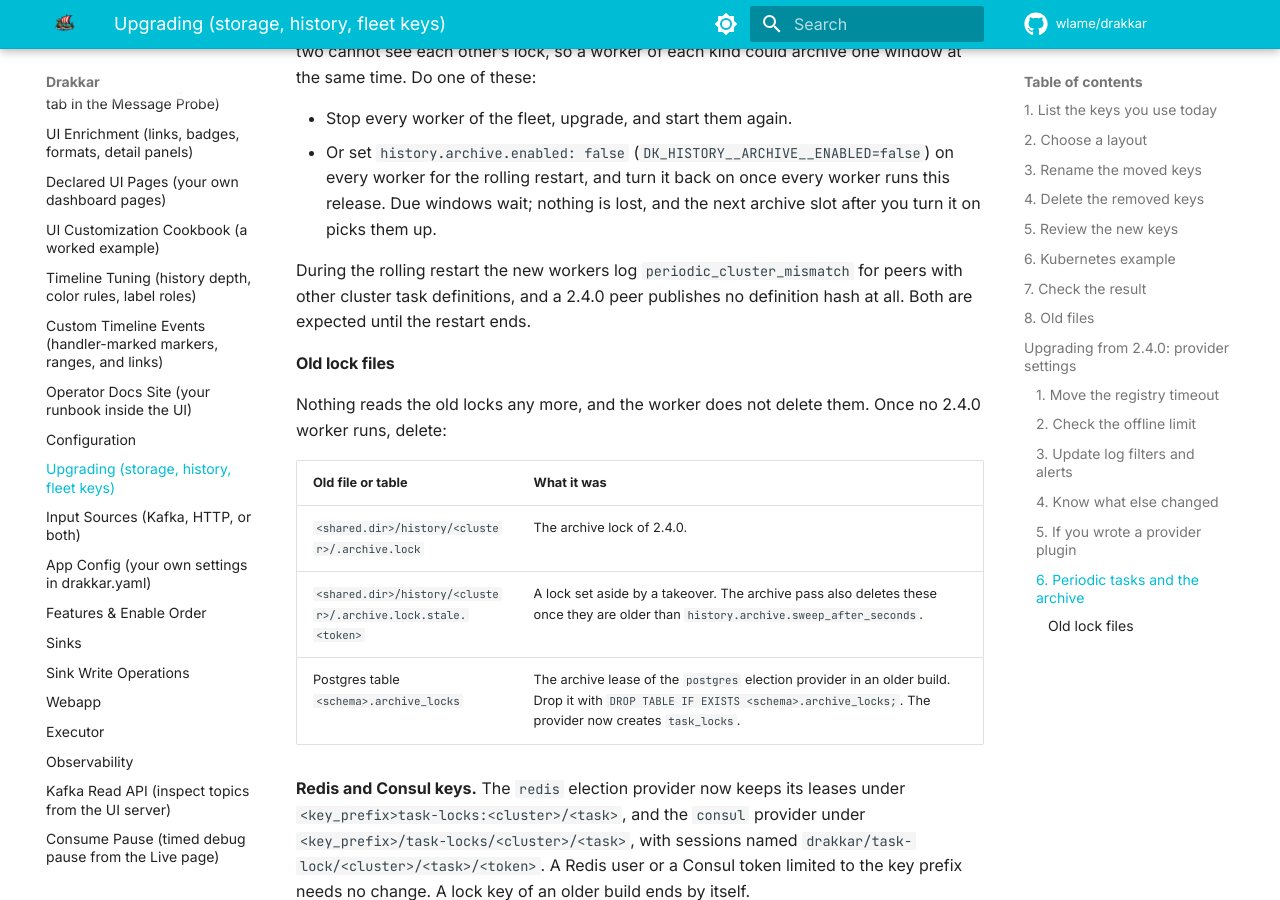
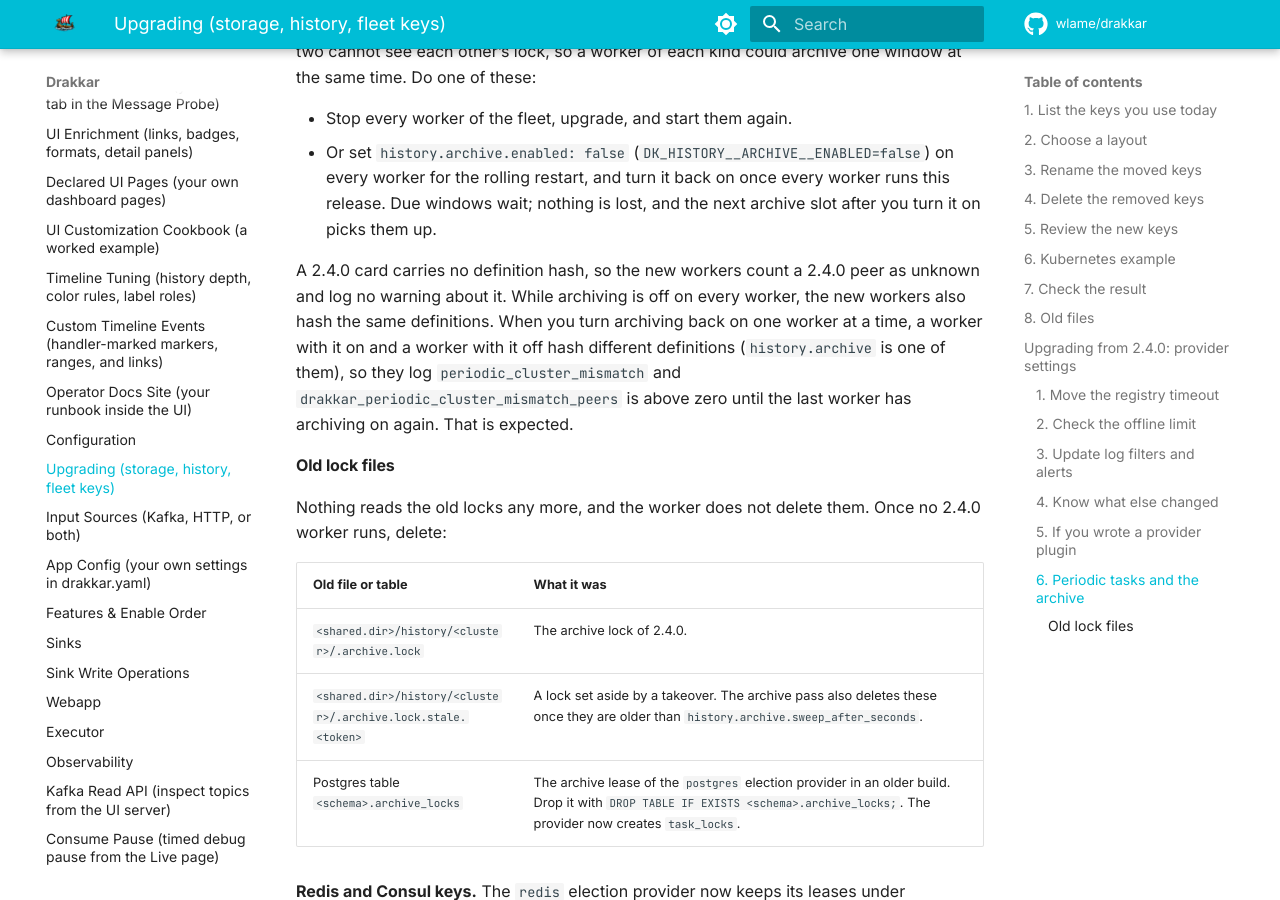
Before and after one commit to wlame/drakkar, an MkDocs documentation site: the page built from docs/upgrading.md, in a window 1280 px wide and 900 px high, scrolled down 11493 px. Built offline with MkDocs 1.6.1 and Material for MkDocs 9.7.7, drawn with Linux system fonts in a browser that asks for light colours; comment, search, counter and statistics services are not loaded.

Commit message:
Correct the upgrade note on definition hash warnings.

```diff
--- a/docs/upgrading.md
+++ b/docs/upgrading.md
@@ -397,9 +397,14 @@ each kind could archive one window at the same time. Do one of these:
   worker runs this release. Due windows wait; nothing is lost, and the next
   archive slot after you turn it on picks them up.
 
-During the rolling restart the new workers log `periodic_cluster_mismatch`
-for peers with other cluster task definitions, and a 2.4.0 peer publishes no
-definition hash at all. Both are expected until the restart ends.
+A 2.4.0 card carries no definition hash, so the new workers count a 2.4.0
+peer as unknown and log no warning about it. While archiving is off on every
+worker, the new workers also hash the same definitions. When you turn
+archiving back on one worker at a time, a worker with it on and a worker
+with it off hash different definitions (`history.archive` is one of them),
+so they log `periodic_cluster_mismatch` and
+`drakkar_periodic_cluster_mismatch_peers` is above zero until the last worker
+has archiving on again. That is expected.
 
 #### Old lock files {#old-lock-files}
 
```
Also changed, not shown: docs/index.md (+1 -0 lines).
